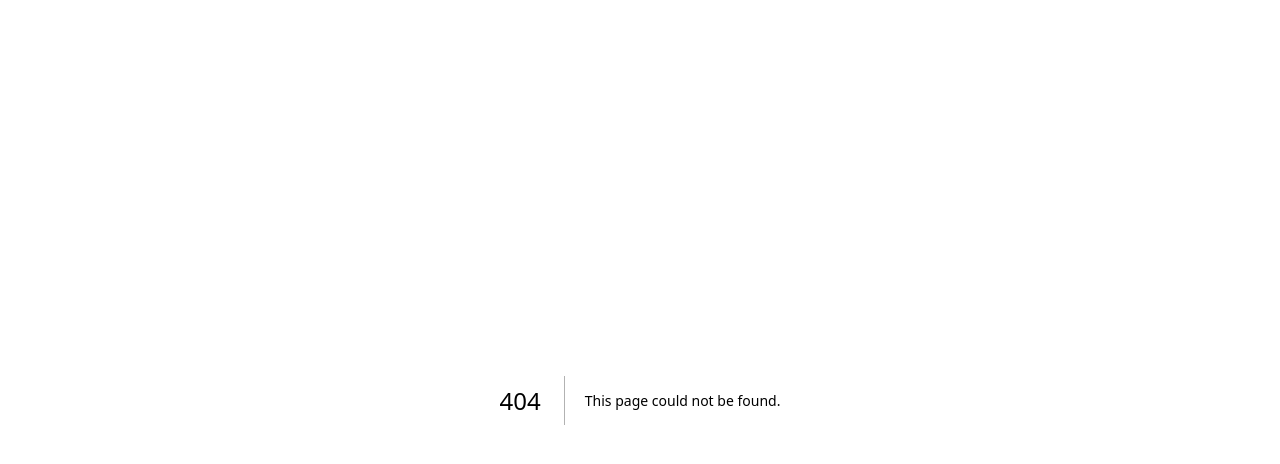
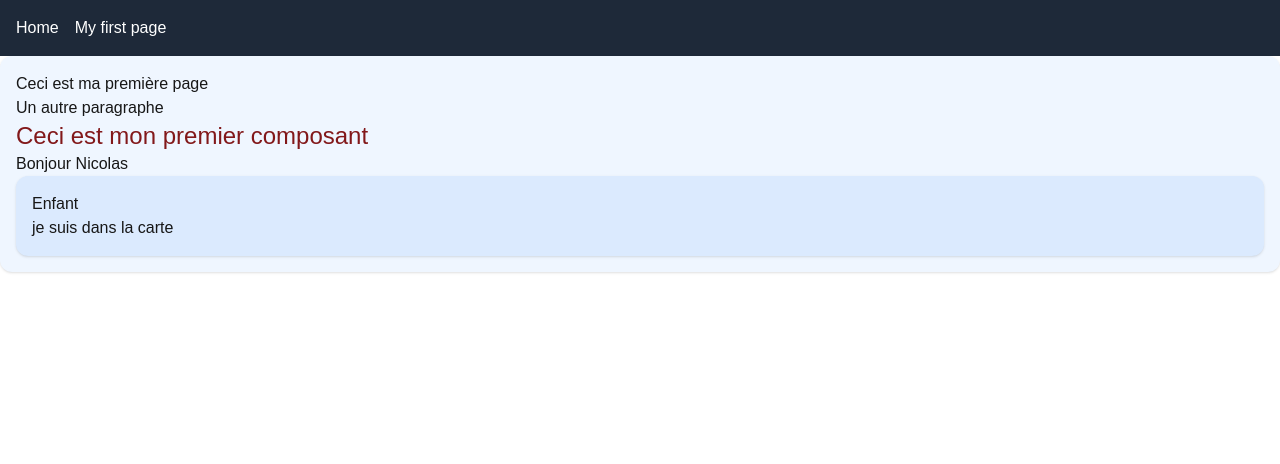
Before and after one commit to Paulinedjm/Technologie_web_portfolio, a Next.js app: page /my-first-page in a window 1280 px wide. Before the commit this address had no page. Shown: the top 464 px of the page. Built offline with nearby package versions, Linux system fonts and the light colour scheme.

Commit message:
ajout Navbar

```diff
--- /dev/null
+++ b/app/components/Navbar.tsx
@@ -0,0 +1,18 @@
+export function Navbar(){
+    return(
+        <nav className="bg-gray-800 text-white p-4">
+            <ul className = "flex space-x-4">
+                <li>
+                    <a href="/" className = "hover:text-gray-400">
+                    Home
+                    </a>
+                </li>
+                <li>
+                    <a href="/my-first-page" className="hover:text-gray-400">
+                    My first page
+                    </a>
+                </li>
+            </ul>
+        </nav>
+    )
+}
--- a/app/layout.tsx
+++ b/app/layout.tsx
@@ -1,6 +1,7 @@
 import type { Metadata } from "next";
 import { Geist, Geist_Mono } from "next/font/google";
 import "./globals.css";
+import { Navbar } from "./components/Navbar";
 
 const geistSans = Geist({
   variable: "--font-geist-sans",
@@ -23,7 +24,10 @@ export default function RootLayout({ children }: LayoutProps<"/">) {
       lang="en"
       className={`${geistSans.variable} ${geistMono.variable} h-full antialiased`}
     >
-      <body className="min-h-full flex flex-col">{children}</body>
+      <body className="min-h-full flex flex-col">
+        <Navbar />
+        <main>{children}</main>
+      </body>
     </html>
   );
 }
--- /dev/null
+++ b/app/my-first-page/page.tsx
@@ -0,0 +1,36 @@
+function MyFirstComponent (){
+    return (
+        <p className="text-2xl text-red-900">Ceci est mon premier composant</p>
+    )
+}
+
+function Hello(props: {name:string}) {
+    return (
+        <p>Bonjour {props.name}</p>
+    )
+}
+
+function Card(props: {children: React.ReactNode}){
+    return(
+         <div className="bg-blue-100 rounded-xl shadow p-4 container mx-auto">
+            {props.children}
+        </div>
+    )
+}
+
+export default function MyFirstPage() {
+    return (
+        <div className="bg-blue-50 rounded-xl shadow p-4 container mx-auto">
+            <p>Ceci est ma première page</p>
+            <p>Un autre paragraphe</p>
+            < MyFirstComponent />
+            <Hello name="Nicolas" />
+            <Card>
+                {/* Contenu de la carte */}
+                <p>Enfant</p>
+                <p>je suis dans la carte</p>
+            </Card>
+        </div>
+
+    )
+}
```
